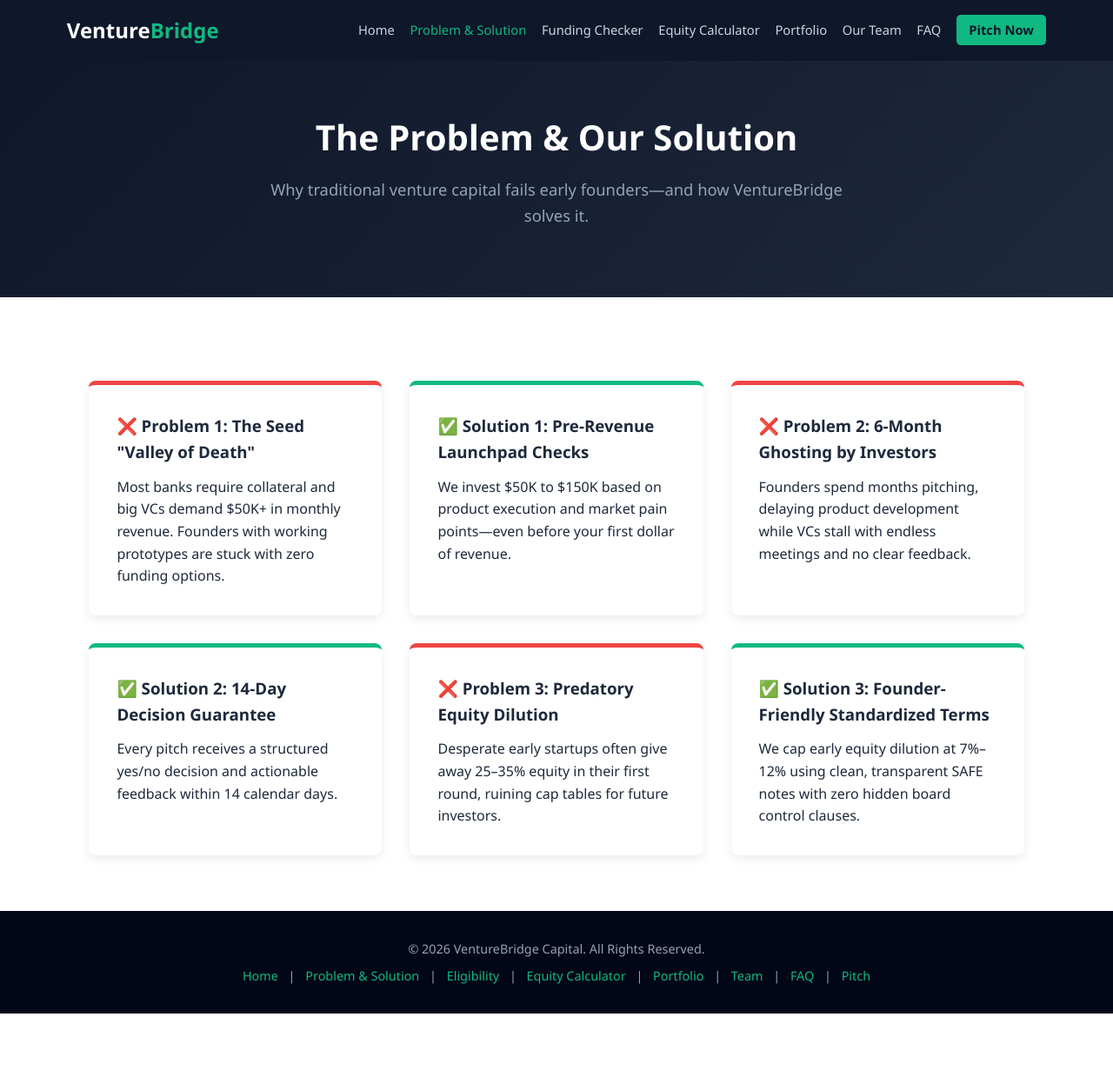
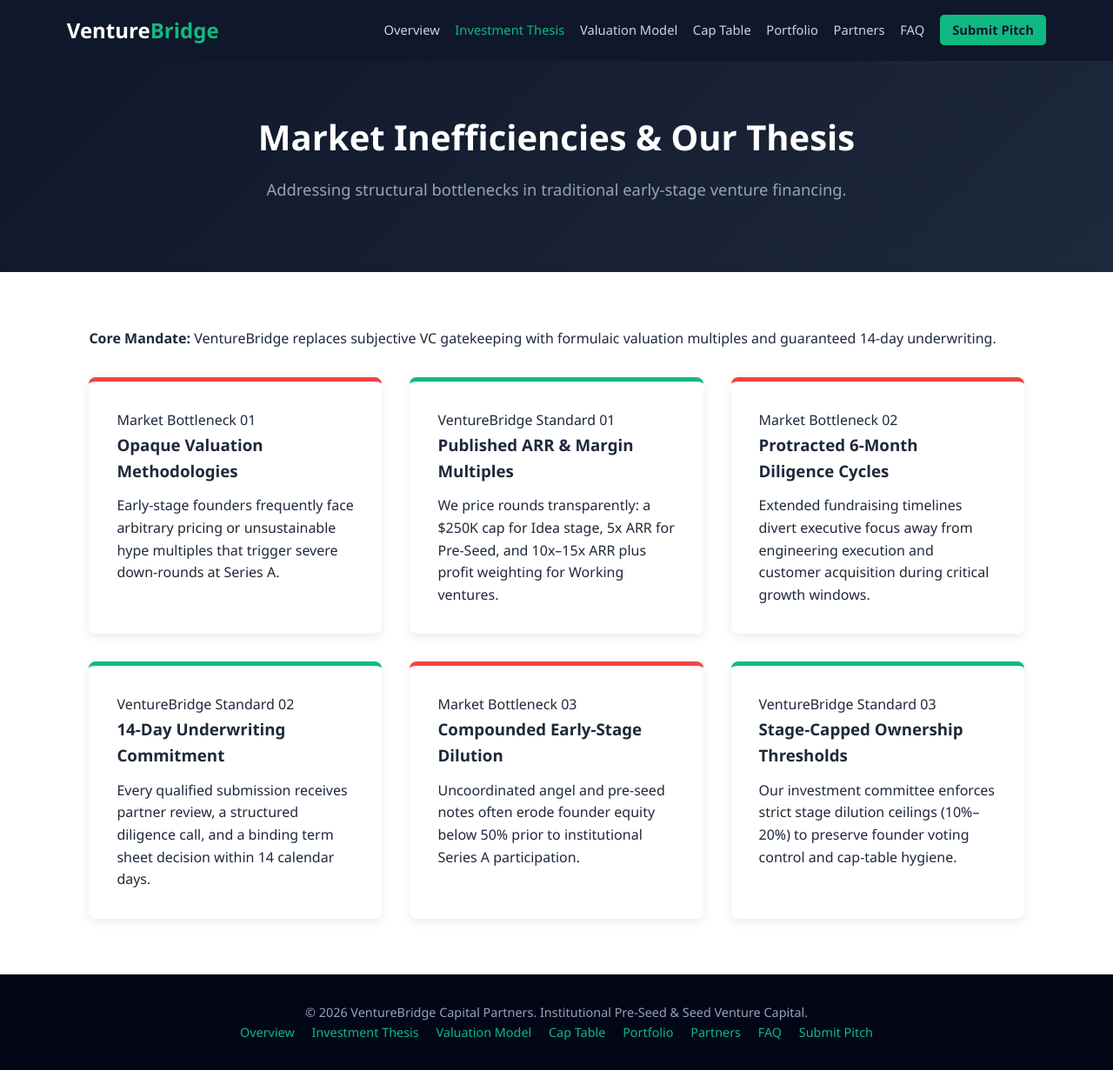
Before and after one commit to NARAYAN-RAI/VENTURE-BRIDGE, a plain HTML site: page problem-solution.html in a window 1280 px wide. Shown: the whole page at 87% size. Before the commit the page ends 1166 px from the top, so only its background shows below. Drawn offline with Linux system fonts and the light colour scheme.

Commit message:
Updated problem-solution.html

```diff
--- a/problem-solution.html
+++ b/problem-solution.html
@@ -3,74 +3,98 @@
 <head>
     <meta charset="UTF-8">
     <meta name="viewport" content="width=device-width, initial-scale=1.0">
-    <title>VentureBridge | Problem & Solution</title>
+    <title>VentureBridge Capital | Investment Thesis</title>
     <link rel="stylesheet" href="style.css">
 </head>
 <body>
-    <header>
-        <nav class="navbar">
+    <header class="site-header">
+        <nav class="navbar" aria-label="Primary Navigation">
             <a href="index.html" class="logo">Venture<span>Bridge</span></a>
             <ul class="nav-links">
-                <li><a href="index.html">Home</a></li>
-                <li><a href="problem-solution.html" class="active">Problem & Solution</a></li>
-                <li><a href="checker.html">Funding Checker</a></li>
-                <li><a href="calculator.html">Equity Calculator</a></li>
+                <li><a href="index.html">Overview</a></li>
+                <li><a href="problem-solution.html" class="active" aria-current="page">Investment Thesis</a></li>
+                <li><a href="checker.html">Valuation Model</a></li>
+                <li><a href="calculator.html">Cap Table</a></li>
                 <li><a href="portfolio.html">Portfolio</a></li>
-                <li><a href="team.html">Our Team</a></li>
+                <li><a href="team.html">Partners</a></li>
                 <li><a href="faq.html">FAQ</a></li>
-                <li><a href="pitch.html" class="btn-nav">Pitch Now</a></li>
+                <li><a href="pitch.html" class="btn-nav">Submit Pitch</a></li>
             </ul>
         </nav>
     </header>
 
+    <main>
         <section class="page-header">
-        <h1>The Problem & Our Solution</h1>
-        <p>Why traditional venture capital fails early founders—and how VentureBridge solves it.</p>
+            <h1>Market Inefficiencies &amp; Our Thesis</h1>
+            <p>Addressing structural bottlenecks in traditional early-stage venture financing.</p>
         </section>
 
-    <section class="section">
+        <section class="section" aria-label="Problem and Solution Comparison">
+            <aside class="callout-banner">
+                <strong>Core Mandate:</strong> VentureBridge replaces subjective VC gatekeeping with formulaic valuation multiples and guaranteed <time datetime="P14D">14-day</time> underwriting.
+            </aside>
+
             <div class="grid-2">
-            <div class="card problem-card">
-                <h3>❌ Problem 1: The Seed "Valley of Death"</h3>
-                <p>Most banks require collateral and big VCs demand $50K+ in monthly revenue. Founders with working prototypes are stuck with zero funding options.</p>
+                <article class="card problem-card">
+                    <div class="card-top">
+                        <span class="label-sm label-danger">Market Bottleneck 01</span>
+                        <h3>Opaque Valuation Methodologies</h3>
+                        <p>Early-stage founders frequently face arbitrary pricing or unsustainable hype multiples that trigger severe down-rounds at Series A.</p>
                     </div>
-            <div class="card solution-card">
-                <h3>✅ Solution 1: Pre-Revenue Launchpad Checks</h3>
-                <p>We invest $50K to $150K based on product execution and market pain points—even before your first dollar of revenue.</p>
+                </article>
+                <article class="card solution-card">
+                    <div class="card-top">
+                        <span class="label-sm label-success">VentureBridge Standard 01</span>
+                        <h3>Published ARR &amp; Margin Multiples</h3>
+                        <p>We price rounds transparently: a $250K cap for Idea stage, 5x ARR for Pre-Seed, and 10x–15x ARR plus profit weighting for Working ventures.</p>
                     </div>
+                </article>
 
-            <div class="card problem-card">
-                <h3>❌ Problem 2: 6-Month Ghosting by Investors</h3>
-                <p>Founders spend months pitching, delaying product development while VCs stall with endless meetings and no clear feedback.</p>
+                <article class="card problem-card">
+                    <div class="card-top">
+                        <span class="label-sm label-danger">Market Bottleneck 02</span>
+                        <h3>Protracted 6-Month Diligence Cycles</h3>
+                        <p>Extended fundraising timelines divert executive focus away from engineering execution and customer acquisition during critical growth windows.</p>
                     </div>
-            <div class="card solution-card">
-                <h3>✅ Solution 2: 14-Day Decision Guarantee</h3>
-                <p>Every pitch receives a structured yes/no decision and actionable feedback within 14 calendar days.</p>
+                </article>
+                <article class="card solution-card">
+                    <div class="card-top">
+                        <span class="label-sm label-success">VentureBridge Standard 02</span>
+                        <h3>14-Day Underwriting Commitment</h3>
+                        <p>Every qualified submission receives partner review, a structured diligence call, and a binding term sheet decision within <time datetime="P14D">14 calendar days</time>.</p>
                     </div>
+                </article>
 
-            <div class="card problem-card">
-                <h3>❌ Problem 3: Predatory Equity Dilution</h3>
-                <p>Desperate early startups often give away 25–35% equity in their first round, ruining cap tables for future investors.</p>
+                <article class="card problem-card">
+                    <div class="card-top">
+                        <span class="label-sm label-danger">Market Bottleneck 03</span>
+                        <h3>Compounded Early-Stage Dilution</h3>
+                        <p>Uncoordinated angel and pre-seed notes often erode founder equity below 50% prior to institutional Series A participation.</p>
                     </div>
-            <div class="card solution-card">
-                <h3>✅ Solution 3: Founder-Friendly Standardized Terms</h3>
-                <p>We cap early equity dilution at 7%–12% using clean, transparent SAFE notes with zero hidden board control clauses.</p>
+                </article>
+                <article class="card solution-card">
+                    <div class="card-top">
+                        <span class="label-sm label-success">VentureBridge Standard 03</span>
+                        <h3>Stage-Capped Ownership Thresholds</h3>
+                        <p>Our investment committee enforces strict stage dilution ceilings (10%–20%) to preserve founder voting control and cap-table hygiene.</p>
                     </div>
+                </article>
             </div>
         </section>
+    </main>
 
-    <footer>
-        <p>&copy; 2026 VentureBridge Capital. All Rights Reserved.</p>
-        <p style="margin-top: 0.5rem;">
-            <a href="index.html">Home</a> |
-            <a href="problem-solution.html">Problem & Solution</a> |
-            <a href="checker.html">Eligibility</a> |
-            <a href="calculator.html">Equity Calculator</a> |
-            <a href="portfolio.html">Portfolio</a> |
-            <a href="team.html">Team</a> |
-            <a href="faq.html">FAQ</a> |
-            <a href="pitch.html">Pitch</a>
-        </p>
+    <footer class="site-footer">
+        <p>&copy; <time datetime="2026">2026</time> VentureBridge Capital Partners. Institutional Pre-Seed &amp; Seed Venture Capital.</p>
+        <nav class="footer-nav" aria-label="Footer Navigation">
+            <a href="index.html">Overview</a>
+            <a href="problem-solution.html">Investment Thesis</a>
+            <a href="checker.html">Valuation Model</a>
+            <a href="calculator.html">Cap Table</a>
+            <a href="portfolio.html">Portfolio</a>
+            <a href="team.html">Partners</a>
+            <a href="faq.html">FAQ</a>
+            <a href="pitch.html">Submit Pitch</a>
+        </nav>
     </footer>
     <script src="script.js"></script>
 </body>
```
Lines whose indentation alone changed are shown as unchanged.
